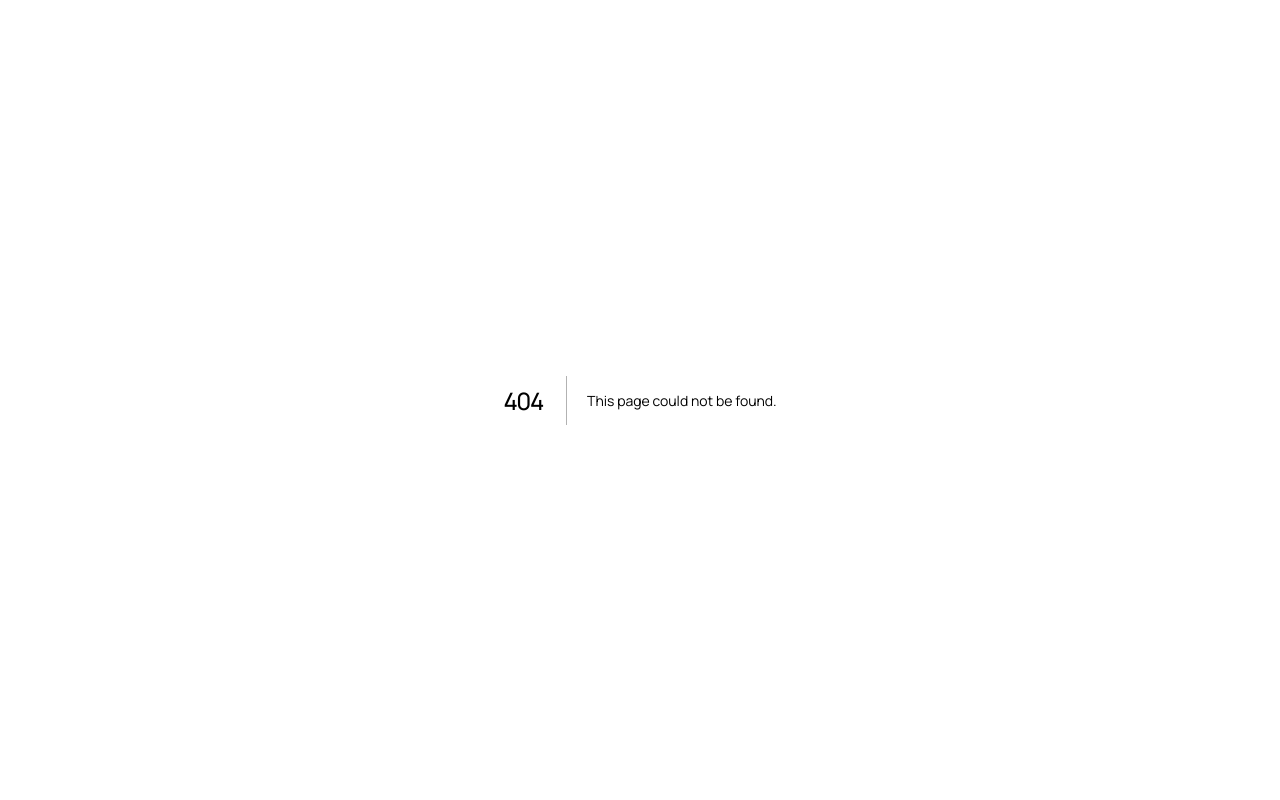
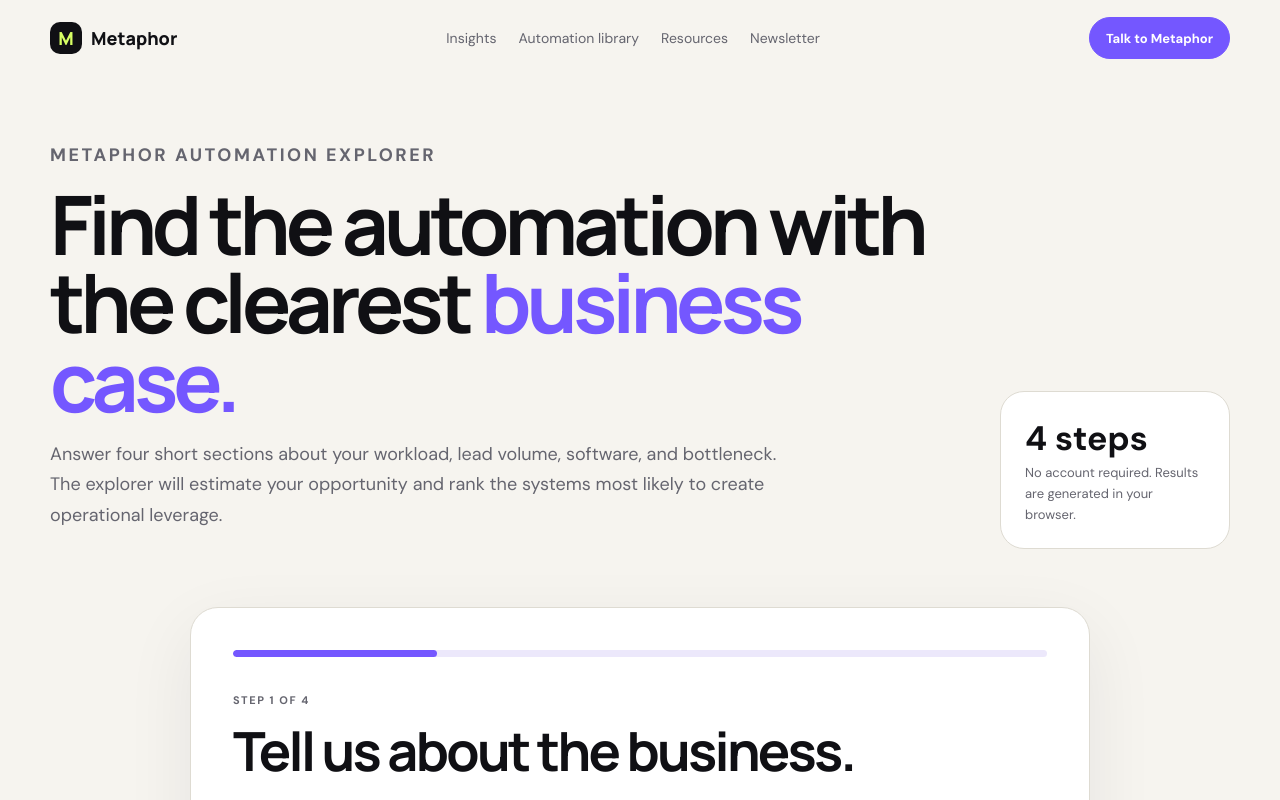
Before and after one commit to cocodev86/Coco1, a Next.js app: page /automation-explorer in a window 1280 px wide. Before the commit this address had no page. Shown: the top 800 px of the page. Built offline with nearby package versions, Linux system fonts and the light colour scheme.

Commit message:
Build automation explorer page

```diff
--- /dev/null
+++ b/app/automation-explorer/page.tsx
@@ -0,0 +1,42 @@
+import type { Metadata } from "next";
+import Link from "next/link";
+import ExplorerClient from "./ExplorerClient";
+import styles from "./explorer.module.css";
+
+export const metadata: Metadata = {
+  title: "AI Automation Explorer | Metaphor Consulting",
+  description: "Assess your workflow, estimate recoverable time, and receive a prioritized automation roadmap based on your business profile.",
+  alternates: { canonical: "/automation-explorer" },
+  openGraph: {
+    title: "AI Automation Explorer | Metaphor Consulting",
+    description: "Get a directional automation-readiness score and prioritized implementation roadmap.",
+    type: "website",
+  },
+};
+
+export default function AutomationExplorerPage() {
+  return (
+    <main className={styles.page}>
+      <nav className={`shell ${styles.nav}`} aria-label="Automation explorer navigation">
+        <Link className="brand" href="/"><span>M</span>Metaphor</Link>
+        <div className={styles.navLinks}><Link href="/blog">Insights</Link><Link href="/automation-library">Automation library</Link><Link href="/resources">Resources</Link><Link href="/newsletter">Newsletter</Link></div>
+        <Link className="button button-small" href="/#booking">Talk to Metaphor</Link>
+      </nav>
+
+      <header className={`shell ${styles.hero}`}>
+        <div className={styles.heroGrid}>
+          <div>
+            <p className="eyebrow">Metaphor automation explorer</p>
+            <h1>Find the automation with the clearest <em>business case.</em></h1>
+            <p>Answer four short sections about your workload, lead volume, software, and bottleneck. The explorer will estimate your opportunity and rank the systems most likely to create operational leverage.</p>
+          </div>
+          <aside className={styles.heroAside}><strong>4 steps</strong><span>No account required. Results are generated in your browser.</span></aside>
+        </div>
+      </header>
+
+      <div className="shell"><ExplorerClient /></div>
+
+      <footer className={`shell ${styles.footer}`}><Link className="brand" href="/"><span>M</span>Metaphor</Link><p>Directional automation diagnostics for growing businesses.</p><small>© 2026 Metaphor Consulting.</small></footer>
+    </main>
+  );
+}
```
